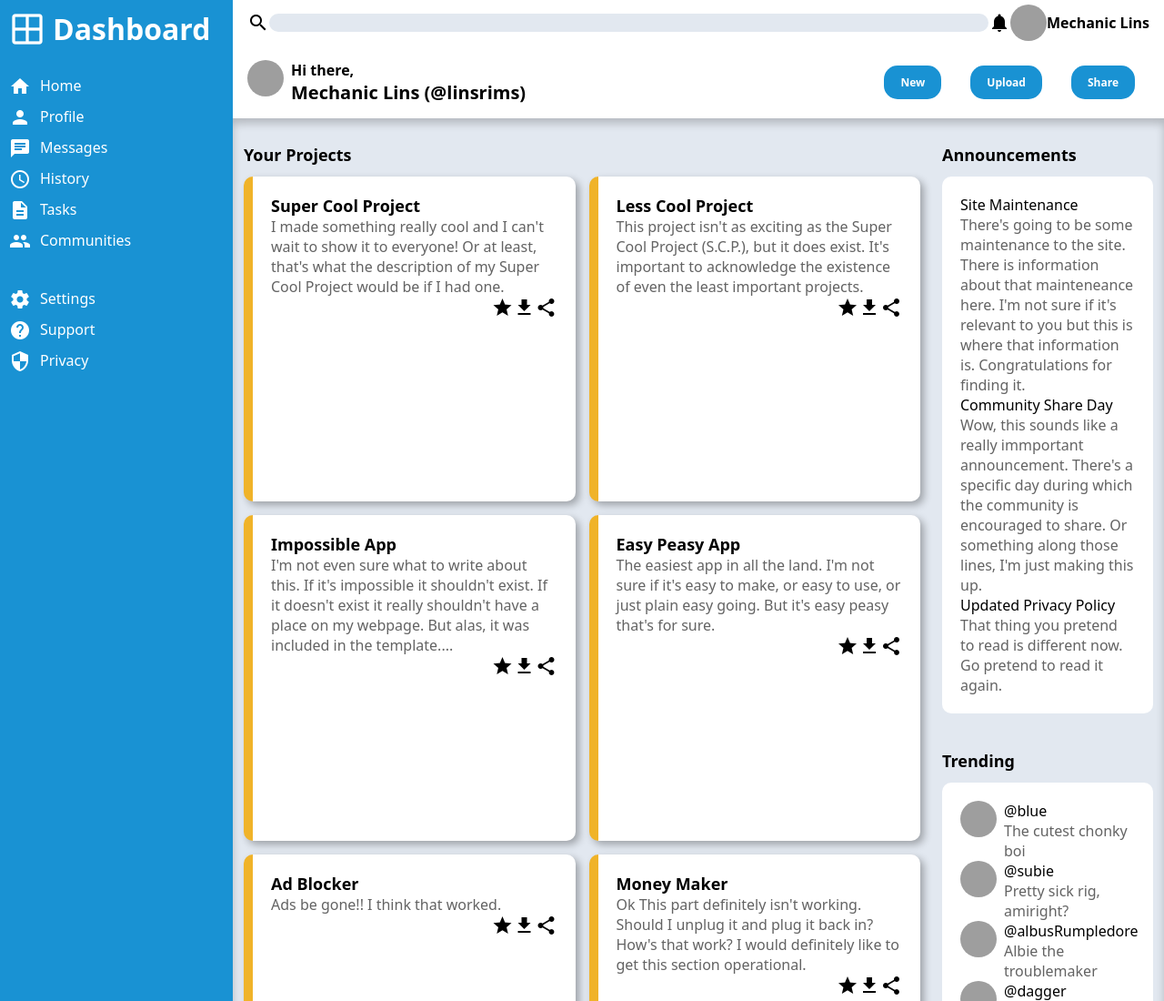
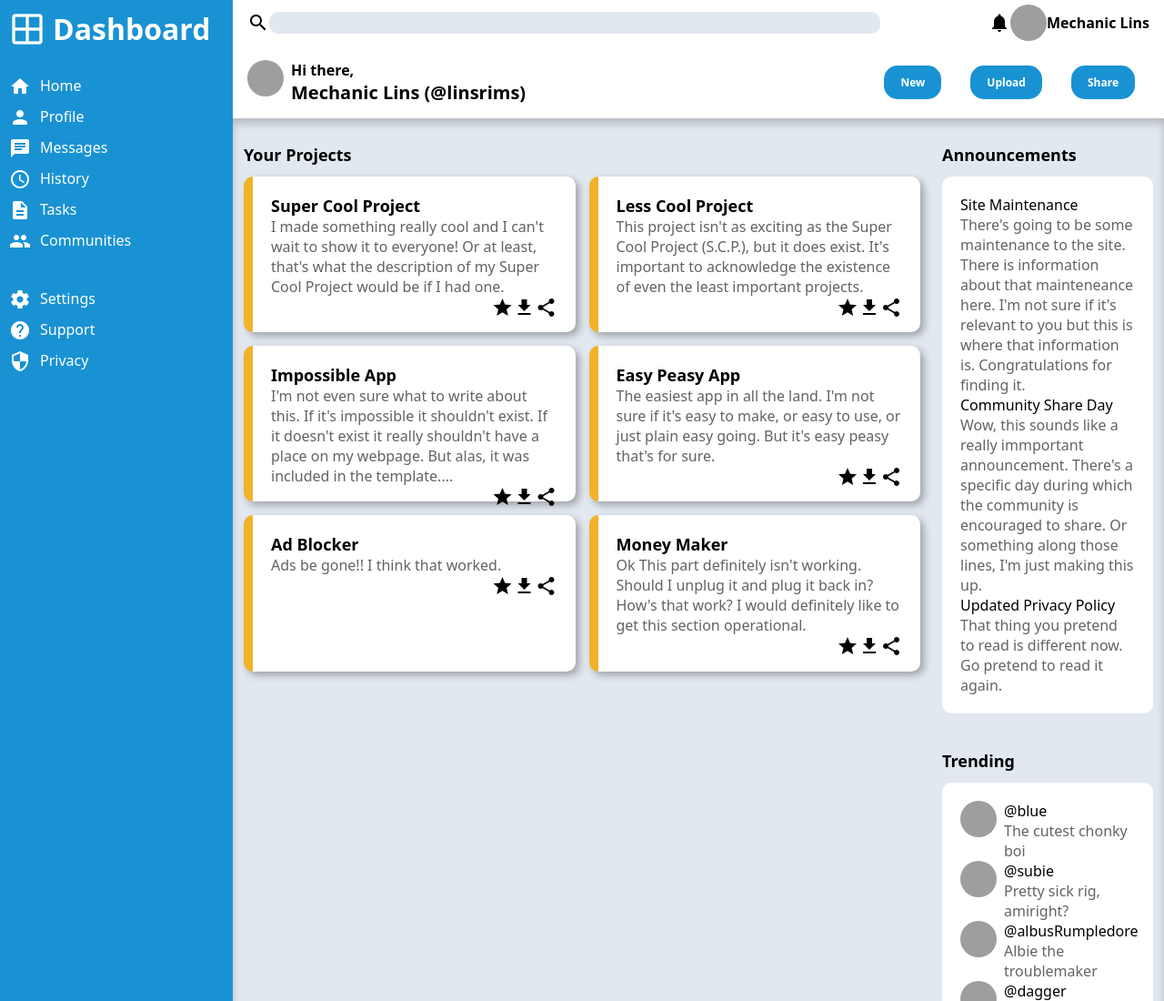
Before and after one commit to Kbouti/adminDashboard, a plain HTML site: page index.html in a window 1280 px wide. Shown: the top 1100 px of the page at 91% size. Drawn offline with Linux system fonts and the light colour scheme; grey boxes are pictures that could not be loaded.

Commit message:
Adjust card size

```diff
--- a/style.css
+++ b/style.css
@@ -142,8 +142,8 @@
 
 #cardContainer {
     display:grid;
-    grid-template-columns: repeat(auto-fill, minmax(250px, 1fr));
-    grid-template-rows: repeat(auto-fill, minmax(300px, 1fr));
+    grid-template-columns: repeat(auto-fill, minmax(350px, 1fr));
+    grid-template-rows: repeat(auto-fill, minmax(170px, 1fr));
     grid-gap:15px;
     flex-grow:1;
 }
@@ -209,8 +209,10 @@
     background-color:#E2E8F0;
     border:none;
     border-radius: 10px;;
-    height:20px;
+    height:clamp(20px, 3vh, 120px);
+    /* height:20px; */
     flex-grow:1;
+    margin-right:15%;
 }
 
 form{
```
